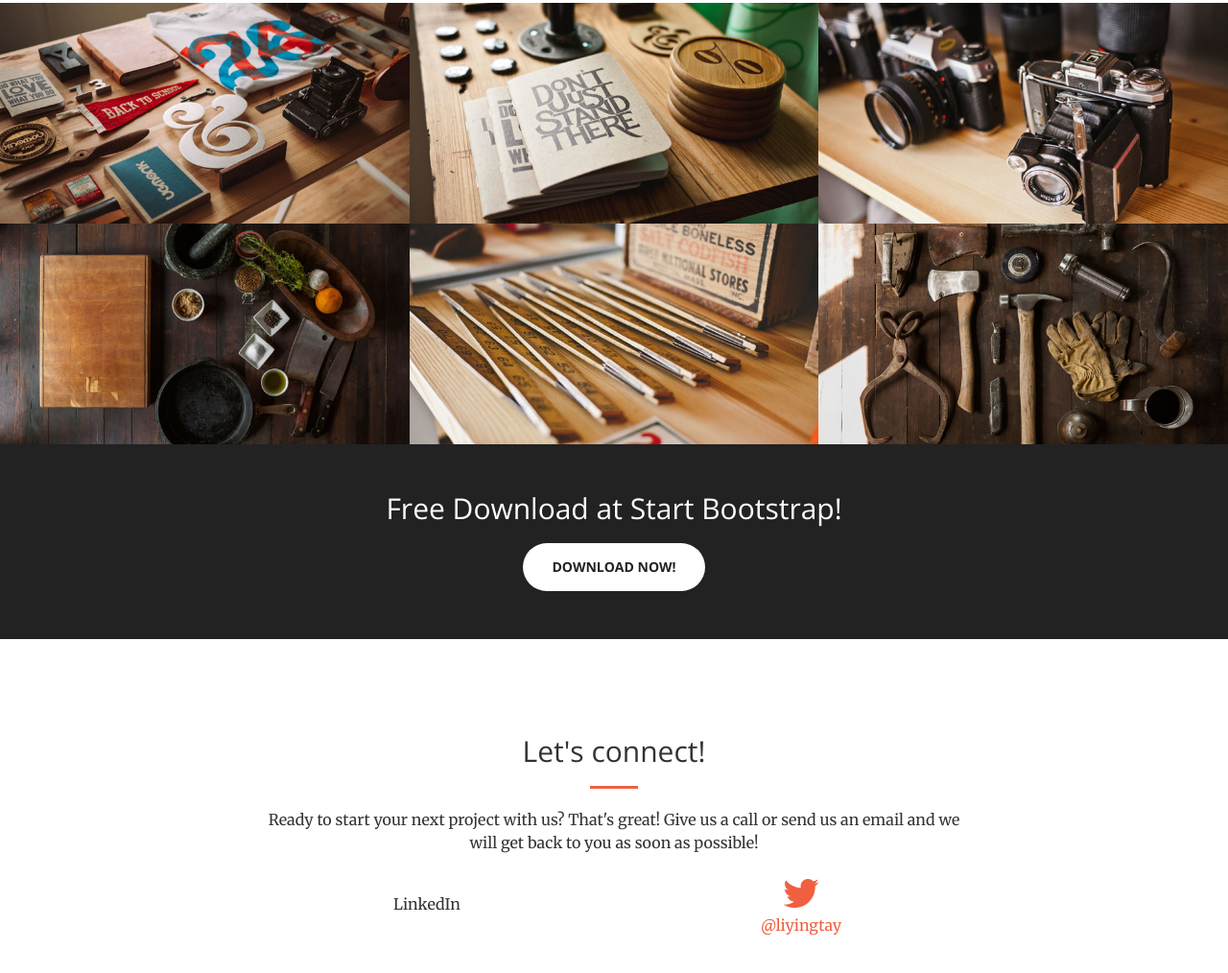
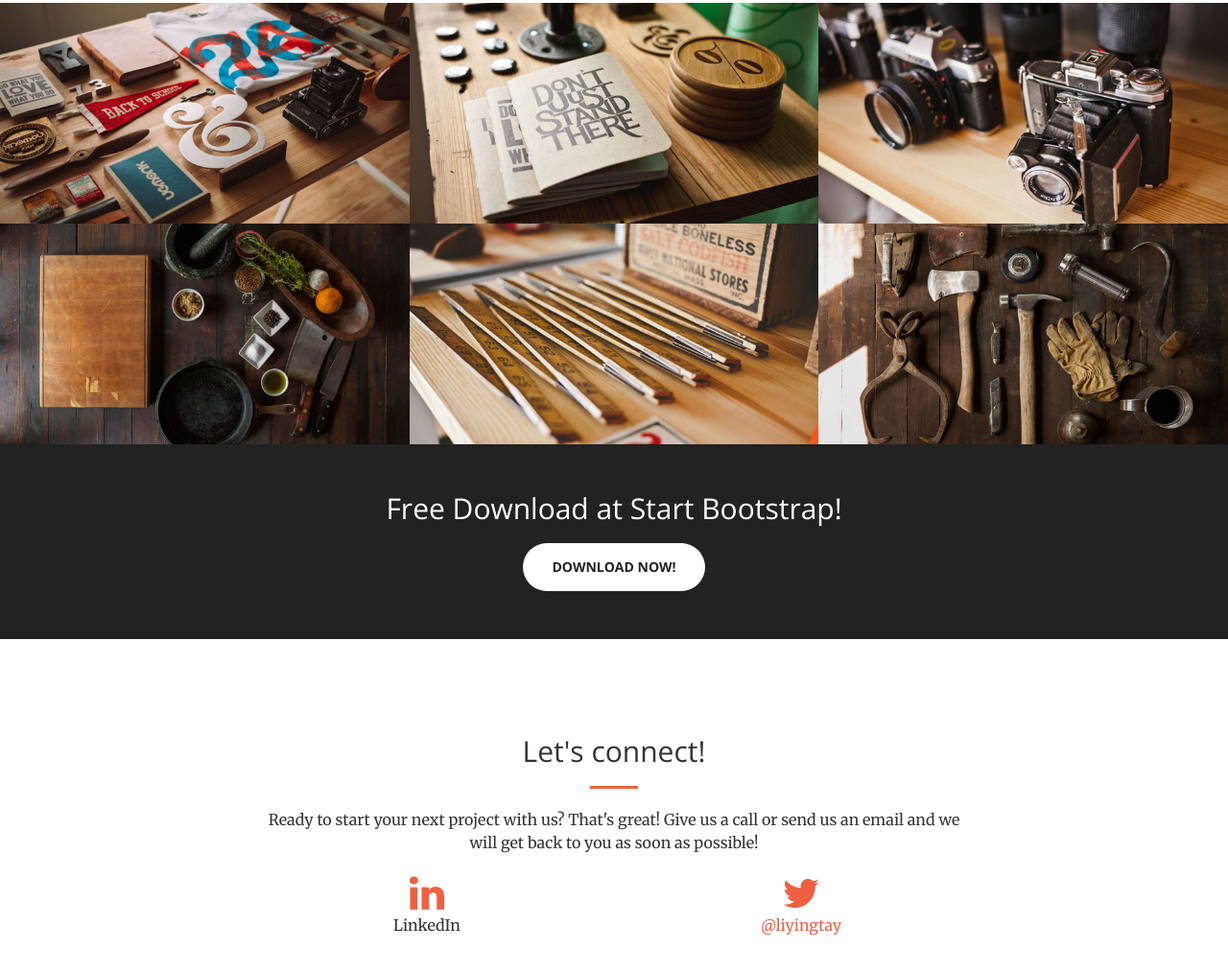
Before and after one commit to yiweiang/liyingtay, a plain HTML site: page index.html in a window 1280 px wide. Shown: the part 1671-2685 px from the top of the page at 96% size. Drawn offline with nearby package versions, Linux system fonts and the light colour scheme.

Commit message:
linkedin fa2

```diff
--- a/index.html
+++ b/index.html
@@ -255,7 +255,7 @@
                 <div class="col-lg-4 col-lg-offset-2 text-center">
 
                     <a href="https://sg.linkedin.com/in/liyingtay">
-                        <i class="fa fa-linkedin-3x wow bounceIn">
+                        <i class="fa fa-linkedin fa-3x wow bounceIn" data-wow-delay=".1s">
                         </i>
                     </a>
                     <p>LinkedIn</p>
```
